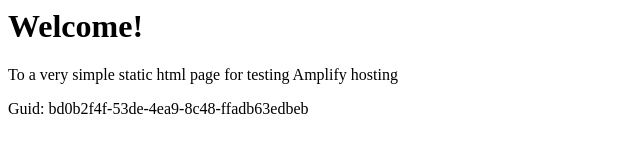
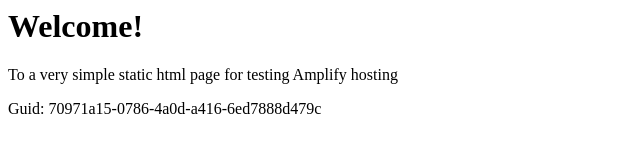
Before and after one commit to aws-aemilia-cdg/Github-PR-Commit-Integration-Test-DoNotTouch-GitHubWebhookPushCanaryTest-v1-preprod-eu-west-3, a website: page src/index.html in a window 1280 px wide. Shown: the full height of the page, 0-640 px from the left. Drawn offline with Linux system fonts and the light colour scheme.

Commit message:
commit from integ tests

```diff
--- a/src/index.html
+++ b/src/index.html
@@ -12,6 +12,6 @@
 <body>
     <h1>Welcome!</h1>
     <p>To a very simple static html page for testing Amplify hosting</p>
-    <p>Guid: bd0b2f4f-53de-4ea9-8c48-ffadb63edbeb</p></body>
+    <p>Guid: 70971a15-0786-4a0d-a416-6ed7888d479c</p></body>
 
 </html>
```
